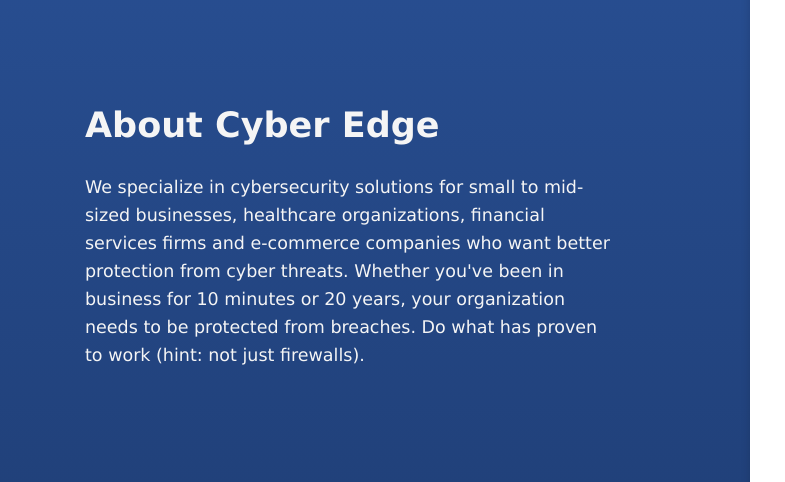
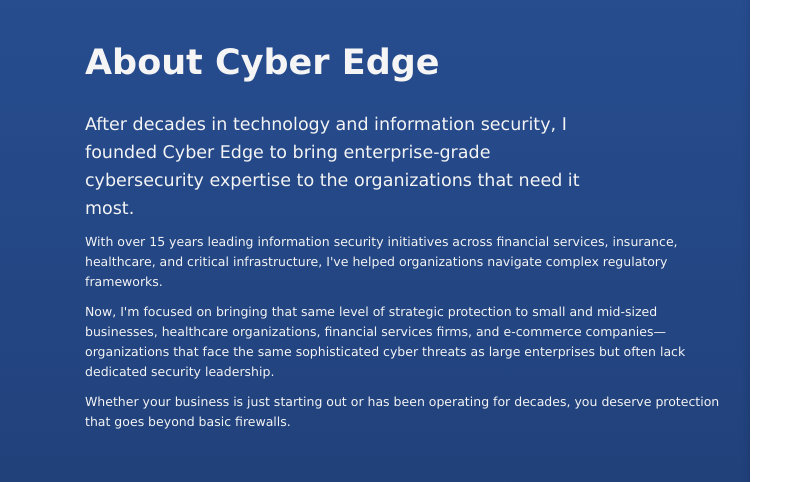
Before and after one commit to GwenCodes/Cyberedge, a plain HTML site: page index.html in a window 1280 px wide. Shown: the part 1525-2007 px from the top of the page, 0-785 px from the left. Drawn offline with nearby package versions, Linux system fonts and the light colour scheme.

Commit message:
Updated about section

```diff
--- a/index.html
+++ b/index.html
@@ -95,7 +95,7 @@
       @media (max-width: 576px) {
         h1 {
           font-size: 4.5rem;
-          line-height: 1.5;
+          line-height: 1.4;
           margin-left: 2rem;
           margin-left: 2rem;
         }
@@ -119,7 +119,7 @@
       }
 
       .card-body {
-        max-height: 50vh;
+        max-height: none; /* ensure body can grow */
       }
 
       .card-title {
@@ -142,7 +142,26 @@
       .card-text li {
         margin-bottom: 0.5rem;
       }
-
+      @media (max-width: 768px) and (orientation: landscape) {
+        .card-text {
+          font-size: 1rem;
+        }
+        /* Taller card when rotated (landscape view) */
+      }
+      @media screen and (max-width: 768px) and (orientation: landscape) {
+        .row.row-cols-1.row-cols-md-3 > * {
+          flex: 0 0 100%; /* each card takes full width */
+          max-width: 100%; /* prevent shrinking */
+        }
+      }
+      @media screen and (max-width: 768px) and (orientation: landscape) {
+        .card.h-100 {
+          height: clamp(65vh, 80vw, 90vh);
+        }
+        .card-body {
+          max-height: none; /* remove restrictive max-height */
+        }
+      }
       /* ========================================
               ABOUT SECTION
               ======================================== */
@@ -342,12 +361,28 @@
             <div class="col-lg-7 text-left text-lg-start">
               <h2 class="display-4 fw-bold lh-1 mb-5">About Cyber Edge</h2>
               <p class="col-lg-10 fs-3">
-                We specialize in cybersecurity solutions for small to mid-sized
-                businesses, healthcare organizations, financial services firms
-                and e-commerce companies who want better protection from cyber
-                threats. Whether you've been in business for 10 minutes or 20
-                years, your organization needs to be protected from breaches. Do
-                what has proven to work (hint: not just firewalls).
+                After decades in technology and information security, I founded
+                Cyber Edge to bring enterprise-grade cybersecurity expertise to
+                the organizations that need it most.
+              </p>
+              <p>
+                With over 15 years leading information security initiatives
+                across financial services, insurance, healthcare, and critical
+                infrastructure, I've helped organizations navigate complex
+                regulatory frameworks.
+              </p>
+              <p>
+                Now, I'm focused on bringing that same level of strategic
+                protection to small and mid-sized businesses, healthcare
+                organizations, financial services firms, and e-commerce
+                companies—organizations that face the same sophisticated cyber
+                threats as large enterprises but often lack dedicated security
+                leadership.
+              </p>
+              <p>
+                Whether your business is just starting out or has been operating
+                for decades, you deserve protection that goes beyond basic
+                firewalls.
               </p>
             </div>
             <div class="col-md-10 mx-auto col-lg-5">
```
Lines whose indentation alone changed are shown as unchanged.
